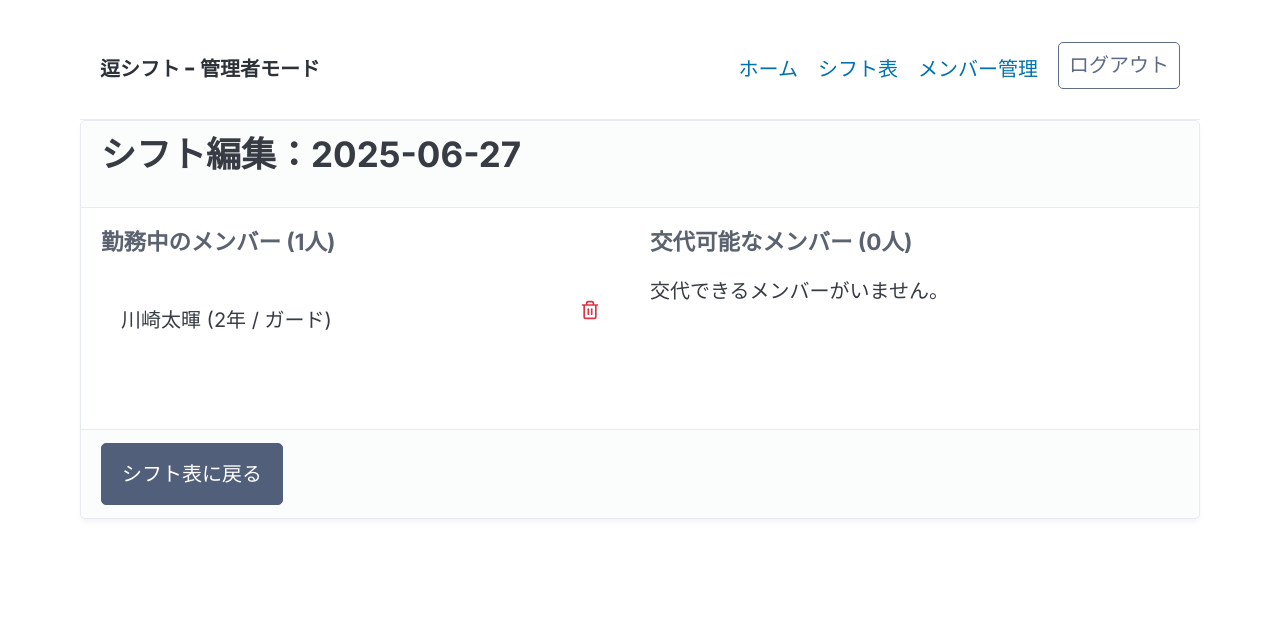
After one commit to kwsktik7/lifesaving-shift-app, a Flask app: page /edit-schedule/2025-06-27 in a window 1280 px wide. The commit adds this page. Shown: the top 618 px of the page. Run offline with Flask 3, Linux system fonts and the light colour scheme; data comes from the database, SQL or seed files in the repository; both versions use the stored data as it was after the commit; some libraries are stand-ins or nearby versions.

Commit message:
管理者ページのデザインを改善

```diff
--- a/app.py
+++ b/app.py
@@ -2,6 +2,7 @@ from flask import Flask, g, redirect, url_for, render_template, request, flash
 import sqlite3
 import pandas as pd
 from datetime import date, timedelta
+import random
 from algorithm import generate_all_shifts, START_DATE, END_DATE
 
 # --- アプリケーションの基本設定 ---
@@ -14,6 +15,7 @@ def get_db():
     db = getattr(g, '_database', None)
     if db is None:
         db = g._database = sqlite3.connect(DB_NAME)
+        db.row_factory = sqlite3.Row # 列名でアクセスできるようにする
     return db
 
 @app.teardown_appcontext
@@ -22,18 +24,19 @@ def close_connection(exception):
     if db is not None:
         db.close()
 
-# --- 各Webページの処理（ルーティング） ---
+# --- メンバー関連ページ ---
 
 @app.route('/')
 def login_page():
+    """アプリの入り口となる、ログイン/新規登録ページを表示します。"""
     cursor = get_db().cursor()
-    cursor.execute("SELECT id, name, grade FROM members WHERE is_active = 1 ORDER BY grade, name")
+    cursor.execute("SELECT id, name, grade, position FROM members WHERE is_active = 1 ORDER BY grade, name")
     members = cursor.fetchall()
-    members_list = [{'id': row[0], 'name': row[1], 'grade': row[2]} for row in members]
-    return render_template('login.html', members=members_list)
+    return render_template('login.html', members=members)
 
 @app.route('/login', methods=['POST'])
 def login():
+    """既存メンバーのログイン処理"""
     member_id = request.form.get('member_id')
     if not member_id:
         flash("名前を選択してください。", "error")
@@ -42,11 +45,13 @@ def login():
 
 @app.route('/register', methods=['POST'])
 def register():
+    """新規メンバーの登録処理"""
     name = request.form.get('name', '').strip()
     grade = request.form.get('grade')
+    position = request.form.get('position')
 
-    if not name or not grade:
-        flash("名前と学年を入力してください。", "error")
+    if not name or not grade or not position:
+        flash("名前、学年、役職を全て入力してください。", "error")
         return redirect(url_for('login_page'))
 
     db = get_db()
@@ -57,7 +62,7 @@ def register():
         flash(f"エラー: 「{name}」は既に登録されています。一覧から選択してください。", "error")
         return redirect(url_for('login_page'))
 
-    cursor.execute("INSERT INTO members (name, grade, is_active) VALUES (?, ?, ?)", (name, grade, 1))
+    cursor.execute("INSERT INTO members (name, grade, position, is_active) VALUES (?, ?, ?, ?)", (name, grade, position, 1))
     new_member_id = cursor.lastrowid
     db.commit()
 
@@ -67,16 +72,17 @@ def register():
 
 @app.route('/submit/<int:member_id>', methods=['GET', 'POST'])
 def submit_availability(member_id):
+    """希望シフトの一括提出ページ"""
     db = get_db()
     cursor = db.cursor()
 
-    cursor.execute("SELECT name, grade FROM members WHERE id = ? AND is_active = 1", (member_id,))
+    cursor.execute("SELECT name, grade, position FROM members WHERE id = ? AND is_active = 1", (member_id,))
     member_info = cursor.fetchone()
     if not member_info:
         flash("指定されたメンバーが見つかりません。ログインからやり直してください。", "error")
         return redirect(url_for('login_page'))
 
-    selected_member_name = member_info[0]
+    selected_member_name = member_info['name']
 
     if request.method == 'POST':
         availability_data_to_save = []
@@ -87,22 +93,15 @@ def submit_availability(member_id):
             if availability_type:
                 availability_data_to_save.append((member_id, date_str, availability_type))
             current_date += timedelta(days=1)
-
         try:
-            cursor.executemany(
-                "INSERT OR REPLACE INTO availability (member_id, shift_date, availability_type) VALUES (?, ?, ?)",
-                availability_data_to_save
-            )
+            cursor.executemany("INSERT OR REPLACE INTO availability (member_id, shift_date, availability_type) VALUES (?, ?, ?)", availability_data_to_save)
             db.commit()
         except Exception as e:
             db.rollback()
             flash(f"データベースの更新中にエラーが発生しました: {e}", "error")
             return redirect(url_for('submit_availability', member_id=member_id))
-
-        # ★★★ 処理が終わったら、新しい完了ページに移動する ★★★
         return redirect(url_for('success_page'))
 
-    # GETリクエスト時の処理
     days = []
     weekdays_jp = ["月", "火", "水", "木", "金", "土", "日"]
     current_date = START_DATE
@@ -113,7 +112,7 @@ def submit_availability(member_id):
     availability = {}
     cursor.execute("SELECT shift_date, availability_type FROM availability WHERE member_id = ?", (member_id,))
     for row in cursor.fetchall():
-        availability[row[0]] = row[1]
+        availability[row['shift_date']] = row['availability_type']
 
     return render_template('submit_form.html',
                            selected_member_id=member_id,
@@ -121,34 +120,32 @@ def submit_availability(member_id):
                            days=days,
                            availability=availability)
 
-# ★★★ 新しい完了ページ用のルートを追加 ★★★
 @app.route('/success')
 def success_page():
-    """提出完了ページを表示"""
+    """提出完了ページ"""
     return render_template('submit_success.html')
-
 
 # --- 管理者向けページ ---
 
 @app.route('/admin')
 def admin_dashboard():
+    """管理者用のダッシュボードページ"""
     return render_template('admin_dashboard.html')
 
 @app.route('/manage-members')
 def manage_members():
-    db = get_db()
-    cursor = db.cursor()
-    cursor.execute("SELECT id, name, grade FROM members WHERE is_active = 1 ORDER BY grade DESC, name ASC")
-    members_list = [{'id': row[0], 'name': row[1], 'grade': row[2]} for row in cursor.fetchall()]
-    return render_template('manage_members.html', members=members_list)
+    """メンバーの一覧表示と削除を行う管理者ページ"""
+    cursor = get_db().cursor()
+    cursor.execute("SELECT id, name, grade, position FROM members WHERE is_active = 1 ORDER BY grade DESC, name ASC")
+    members = cursor.fetchall()
+    return render_template('manage_members.html', members=members)
 
 @app.route('/delete-member/<int:member_id>', methods=['POST'])
 def delete_member(member_id):
+    """メンバーをデータベースから完全に削除する"""
     db = get_db()
     cursor = db.cursor()
     try:
-        cursor.execute("DELETE FROM shifts WHERE member_id = ?", (member_id,))
-        cursor.execute("DELETE FROM availability WHERE member_id = ?", (member_id,))
         cursor.execute("DELETE FROM members WHERE id = ?", (member_id,))
         db.commit()
         flash("メンバーを完全に削除しました。", "success")
@@ -160,6 +157,7 @@ def delete_member(member_id):
 
 @app.route('/run-algorithm')
 def run_algorithm_route():
+    """シフト生成アルゴリズムを実行"""
     try:
         generate_all_shifts()
         flash("シフトの自動生成が完了しました！", "success")
@@ -169,20 +167,82 @@ def run_algorithm_route():
 
 @app.route('/schedule')
 def schedule():
+    """確定シフト表ページ"""
     db = get_db()
     try:
-        query = "SELECT s.shift_date AS '日付', m.grade AS '学年', m.name AS 'メンバー名', s.payment_type AS '給与タイプ' FROM shifts s JOIN members m ON s.member_id = m.id ORDER BY s.shift_date ASC, m.grade DESC, m.name ASC;"
+        query = "SELECT s.shift_date, m.grade, m.position, m.name, s.payment_type, a.availability_type FROM shifts s JOIN members m ON s.member_id = m.id LEFT JOIN availability a ON s.member_id = a.member_id AND s.shift_date = a.shift_date ORDER BY s.shift_date ASC, m.grade DESC, m.position ASC, m.name ASC;"
         df = pd.read_sql_query(query, db)
-
         shifts_list = []
         if not df.empty:
-            df['給与タイプ'] = df['給与タイプ'].replace({'type_1': '1', 'type_V': 'V'})
+            def format_display_name(row):
+                if row['availability_type'] == 'am_only': return f"{row['name']} (AM)"
+                if row['availability_type'] == 'pm_only': return f"{row['name']} (PM)"
+                return row['name']
+            df['display_name'] = df.apply(format_display_name, axis=1)
+            df['payment_type'] = df['payment_type'].replace({'type_1': '1', 'type_V': 'V'})
             shifts_list = df.to_dict(orient='records')
-
         return render_template('schedule.html', shifts=shifts_list)
     except Exception as e:
         flash(f"エラーが発生しました: {e}", "error")
         return render_template('schedule.html', shifts=[])
 
+@app.route('/edit-schedule/<shift_date>')
+def edit_daily_shift(shift_date):
+    """特定の日付のシフトを編集するページ"""
+    cursor = get_db().cursor()
+    cursor.execute("SELECT m.id, m.name, m.grade, m.position, a.availability_type FROM members m JOIN shifts s ON m.id = s.member_id LEFT JOIN availability a ON m.id = a.member_id AND s.shift_date = a.shift_date WHERE s.shift_date = ? ORDER BY m.grade DESC, m.name ASC", (shift_date,))
+    assigned_members_raw = cursor.fetchall()
+    cursor.execute("SELECT m.id, m.name, m.grade, m.position, a.availability_type FROM members m JOIN availability a ON m.id = a.member_id WHERE a.shift_date = ? AND a.availability_type IN ('full_day', 'am_only', 'pm_only') AND m.is_active = 1 ORDER BY m.grade DESC, m.name ASC", (shift_date,))
+    all_available_members_raw = cursor.fetchall()
+
+    def format_member_list(member_list):
+        formatted_list = []
+        for member in member_list:
+            display_name = f"{member['name']} ({member['grade']}年 / {member['position']})"
+            if member['availability_type'] == 'am_only': display_name += " (AM)"
+            elif member['availability_type'] == 'pm_only': display_name += " (PM)"
+            formatted_list.append({'id': member['id'], 'display_name': display_name})
+        return formatted_list
+
+    assigned_members = format_member_list(assigned_members_raw)
+    all_available_members = format_member_list(all_available_members_raw)
+
+    assigned_ids = {m['id'] for m in assigned_members}
+    available_members = [m for m in all_available_members if m['id'] not in assigned_ids]
+
+    return render_template('edit_schedule.html', shift_date=shift_date, assigned_members=assigned_members, available_members=available_members)
+
+@app.route('/add-to-shift/<shift_date>/<int:member_id>', methods=['POST'])
+def add_to_shift(shift_date, member_id):
+    """メンバーをシフトに追加する"""
+    db = get_db()
+    pay_type = random.choice(['type_1', 'type_V'])
+    db.execute("INSERT INTO shifts (shift_date, member_id, shift_type, payment_type) VALUES (?, ?, ?, ?)", (shift_date, member_id, 'full_day', pay_type))
+    db.commit()
+    return redirect(url_for('edit_daily_shift', shift_date=shift_date))
+
+@app.route('/remove-from-shift/<shift_date>/<int:member_id>', methods=['POST'])
+def remove_from_shift(shift_date, member_id):
+    """メンバーをシフトから削除する"""
+    db = get_db()
+    db.execute("DELETE FROM shifts WHERE shift_date = ? AND member_id = ?", (shift_date, member_id))
+    db.commit()
+    return redirect(url_for('edit_daily_shift', shift_date=shift_date))
+
+@app.route('/summary')
+def summary_page():
+    """メンバーごとの勤務日数を集計して表示する事務ページ"""
+    db = get_db()
+    try:
+        query = "SELECT m.name, m.position, s.total_days, s.type_1_days, s.type_v_days, s.v_ratio FROM shift_summary s JOIN members m ON s.member_id = m.id ORDER BY s.total_days DESC, m.name ASC;"
+        summary_data = db.execute(query).fetchall()
+        return render_template('summary.html', summary_data=summary_data)
+    except sqlite3.OperationalError:
+        flash("集計データがありません。まず「シフトを自動生成する」を実行してください。", "warning")
+        return render_template('summary.html', summary_data=[])
+    except Exception as e:
+        flash(f"レポートの表示中にエラーが発生しました: {e}", "error")
+        return render_template('summary.html', summary_data=[])
+
 if __name__ == '__main__':
     app.run(debug=True)
--- /dev/null
+++ b/templates/admin_base.html
@@ -0,0 +1,93 @@
+<!DOCTYPE html>
+<html lang="ja">
+<head>
+    <meta charset="UTF-8">
+    <meta name="viewport" content="width=device-width, initial-scale=1.0">
+    <!-- Pico.cssはリセットと基本的な構造のために最小限で利用 -->
+    <link rel="stylesheet" href="https://cdn.jsdelivr.net/npm/@picocss/pico@2/css/pico.min.css" />
+    <!-- Google Fonts: Inter -->
+    <link rel="preconnect" href="https://fonts.googleapis.com">
+    <link rel="preconnect" href="https://fonts.gstatic.com" crossorigin>
+    <link href="https://fonts.googleapis.com/css2?family=Inter:wght@400;500;700&family=Poppins:wght@600;700&display=swap" rel="stylesheet">
+
+    <title>{% block title %}{% endblock %} - 逗シフト 管理者</title>
+
+    <style>
+        /* --- デザインシステム定義 --- */
+        :root {
+            --pico-font-family: 'Inter', 'Noto Sans JP', sans-serif;
+            --pico-background-color: #f8f9fa; /* 明るいグレー */
+            --pico-color: #495057; /* テキストカラー */
+            --pico-h1-color: #212529;
+            --pico-h2-color: #212529;
+            --pico-card-background-color: #ffffff;
+            --pico-card-border-color: #dee2e6;
+            --pico-primary: #0d6efd; /* Bootstrap Blue */
+            --pico-primary-hover: #0b5ed7;
+            --pico-primary-focus: rgba(13, 110, 253, 0.25);
+            --pico-secondary: #6c757d;
+            --pico-secondary-hover: #5c636a;
+        }
+
+        body {
+            background-color: var(--pico-background-color);
+        }
+        main.container {
+            max-width: 1200px;
+            padding: 1rem 2rem 4rem 2rem;
+        }
+        nav {
+            background-color: rgba(255, 255, 255, 0.8);
+            backdrop-filter: blur(10px);
+            -webkit-backdrop-filter: blur(10px);
+            border-bottom: 1px solid var(--pico-card-border-color);
+            position: sticky; top: 0; z-index: 100;
+            padding: 0.5rem 1rem;
+        }
+        nav a { font-weight: 500; }
+        nav ul li strong { font-family: 'Poppins', sans-serif; font-weight: 700; color: var(--pico-h1-color); }
+
+        article {
+            border: 1px solid var(--pico-card-border-color);
+            box-shadow: 0 4px 6px -1px rgba(0, 0, 0, 0.05);
+        }
+        .flash-message {
+            padding: 1rem; margin: 1.5rem 0; border-radius: var(--pico-border-radius);
+            border-left-width: 4px; font-weight: 500;
+        }
+        .flash-message.success {
+            background-color: #d1e7dd; border-left-color: #0f5132; color: #0f5132;
+        }
+        .flash-message.error {
+            background-color: #f8d7da; border-left-color: #842029; color: #842029;
+        }
+    </style>
+    {% block head %}{% endblock %}
+</head>
+<body>
+    <main class="container">
+        <nav>
+            <ul>
+                <li><strong>逗シフト - 管理者モード</strong></li>
+            </ul>
+            <ul>
+                <!-- ★★★ ここを修正 ★★★ -->
+                <li><a href="{{ url_for('admin_dashboard') }}">ホーム</a></li>
+                <li><a href="{{ url_for('schedule') }}">シフト表</a></li>
+                <li><a href="{{ url_for('manage_members') }}">メンバー管理</a></li>
+                <li><a href="{{ url_for('login_page') }}" role="button" class="secondary outline">ログアウト</a></li>
+            </ul>
+        </nav>
+
+        {% with messages = get_flashed_messages(with_categories=true) %}
+            {% if messages %}
+                {% for category, message in messages %}
+                    <div class="flash-message {{ category }}">{{ message }}</div>
+                {% endfor %}
+            {% endif %}
+        {% endwith %}
+
+        {% block content %}{% endblock %}
+    </main>
+</body>
+</html>
--- a/templates/base.html
+++ b/templates/base.html
@@ -4,7 +4,7 @@
     <meta charset="UTF-8">
     <meta name="viewport" content="width=device-width, initial-scale=1.0">
     <link rel="stylesheet" href="https://cdn.jsdelivr.net/npm/@picocss/pico@2/css/pico.min.css" />
-    <title>{% block title %}{% endblock %} - シフト管理アプリ</title>
+    <title>{% block title %}{% endblock %} - 逗シフト</title>
     <!-- ★★★ 個別ページでheadタグ内を拡張できるように、このブロックを追加 ★★★ -->
     {% block head %}{% endblock %}
 </head>
@@ -12,7 +12,7 @@
     <main class="container">
         <nav>
             <ul>
-                <li><strong>シフト管理アプリ</strong></li>
+                <li><strong>逗シフト</strong></li>
             </ul>
             <ul>
                 <li><a href="/">ホーム</a></li>
--- /dev/null
+++ b/templates/edit_schedule.html
@@ -0,0 +1,90 @@
+{% extends "admin_base.html" %}
+
+{% block title %}シフト編集{% endblock %}
+
+{% block head %}
+    {{ super() }}
+    <style>
+        .member-list { list-style: none; padding: 0; margin: 0; }
+        .member-list li {
+            display: flex; justify-content: space-between; align-items: center;
+            padding: 0.75rem 1rem; border-radius: 8px;
+            transition: background-color 0.2s ease-in-out;
+            border-bottom: 1px solid var(--pico-card-border-color);
+        }
+        .member-list li:last-child { border-bottom: none; }
+        .member-list li:hover { background-color: rgba(0, 0, 0, 0.03); }
+        .btn-icon {
+            background: transparent; border: none; padding: 0.5rem; cursor: pointer;
+            border-radius: 50%; width: 38px; height: 38px;
+            display: inline-flex; align-items: center; justify-content: center;
+            transition: all 0.2s ease;
+        }
+        .btn-icon:hover { background-color: rgba(0, 0, 0, 0.05); }
+        .btn-icon:active { transform: scale(0.9); }
+        .btn-icon svg { width: 20px; height: 20px; }
+        .btn-add svg { stroke: var(--pico-primary); }
+        .btn-remove svg { stroke: #dc3545; } /* Bootstrap Danger Red */
+    </style>
+{% endblock %}
+
+{% block content %}
+<article>
+    <header>
+        <h2>シフト編集：{{ shift_date }}</h2>
+    </header>
+
+    <div class="grid">
+        <!-- 左側：現在の勤務メンバー -->
+        <section>
+            <h5>勤務中のメンバー ({{ assigned_members|length }}人)</h5>
+            {% if assigned_members %}
+                <ul class="member-list">
+                    {% for member in assigned_members %}
+                    <li>
+                        <span>{{ member.display_name }}</span>
+                        <form action="{{ url_for('remove_from_shift', shift_date=shift_date, member_id=member.id) }}" method="POST" style="margin:0;">
+                            <!-- ★★★ アイコンのコードを正しいものに修正 ★★★ -->
+                            <button type="submit" class="btn-icon btn-remove" aria-label="シフトから外す" title="シフトから外す">
+                                <svg xmlns="http://www.w3.org/2000/svg" width="24" height="24" viewBox="0 0 24 24" fill="none" stroke="currentColor" stroke-width="2" stroke-linecap="round" stroke-linejoin="round">
+                                    <path d="M3 6h18m-2 0v14a2 2 0 0 1-2 2H7a2 2 0 0 1-2-2V6m3 0V4a2 2 0 0 1 2-2h4a2 2 0 0 1 2 2v2"></path>
+                                    <line x1="10" y1="11" x2="10" y2="17"></line>
+                                    <line x1="14" y1="11" x2="14" y2="17"></line>
+                                </svg>
+                            </button>
+                        </form>
+                    </li>
+                    {% endfor %}
+                </ul>
+            {% else %}
+                <p>誰も勤務していません。</p>
+            {% endif %}
+        </section>
+
+        <!-- 右側：交代可能なメンバー -->
+        <section>
+            <h5>交代可能なメンバー ({{ available_members|length }}人)</h5>
+            {% if available_members %}
+                <ul class="member-list">
+                    {% for member in available_members %}
+                    <li>
+                        <span>{{ member.display_name }}</span>
+                        <form action="{{ url_for('add_to_shift', shift_date=shift_date, member_id=member.id) }}" method="POST" style="margin:0;">
+                            <button type="submit" class="btn-icon btn-add" aria-label="追加" title="シフトに追加">
+                                <svg xmlns="http://www.w3.org/2000/svg" viewBox="0 0 24 24" fill="none" stroke-width="2.5" stroke-linecap="round" stroke-linejoin="round"><line x1="12" y1="5" x2="12" y2="19"></line><line x1="5" y1="12" x2="19" y2="12"></line></svg>
+                            </button>
+                        </form>
+                    </li>
+                    {% endfor %}
+                </ul>
+            {% else %}
+                <p>交代できるメンバーがいません。</p>
+            {% endif %}
+        </section>
+    </div>
+
+    <footer style="margin-top: 2rem;">
+        <a href="{{ url_for('schedule') }}" role="button" class="secondary">シフト表に戻る</a>
+    </footer>
+</article>
+{% endblock %}
--- a/templates/submit_success.html
+++ b/templates/submit_success.html
@@ -1,4 +1,4 @@
-{% extends "base.html" %}
+{% extends "base_member.html" %}
 
 {% block title %}提出完了{% endblock %}
 
@@ -11,7 +11,7 @@
 {% block content %}
 <article style="text-align: center;">
     <header>
-        <h2 style="color: var(--pico-color-green-500);">✅ 希望シフトを提出しました！</h2>
+        <h2 style="color: #16a34a;">✅ 希望シフトを提出しました！</h2>
     </header>
     <p>ご協力ありがとうございます。データは正常に保存されました。</p>
     <p>3秒後に自動でホーム画面に戻ります。</p>
```
Also changed, not shown: algorithm.py (+57 -75 lines), init_db.py (+19 -15 lines), templates/admin_dashboard.html (+25 -29 lines), templates/base_member.html (added, +72 -0 lines), templates/manage_members.html (+6 -15 lines), templates/schedule.html (+12 -27 lines), templates/submit_form.html (+1 -10 lines), templates/summary.html (added, +44 -0 lines), lifesaving_app.db.
